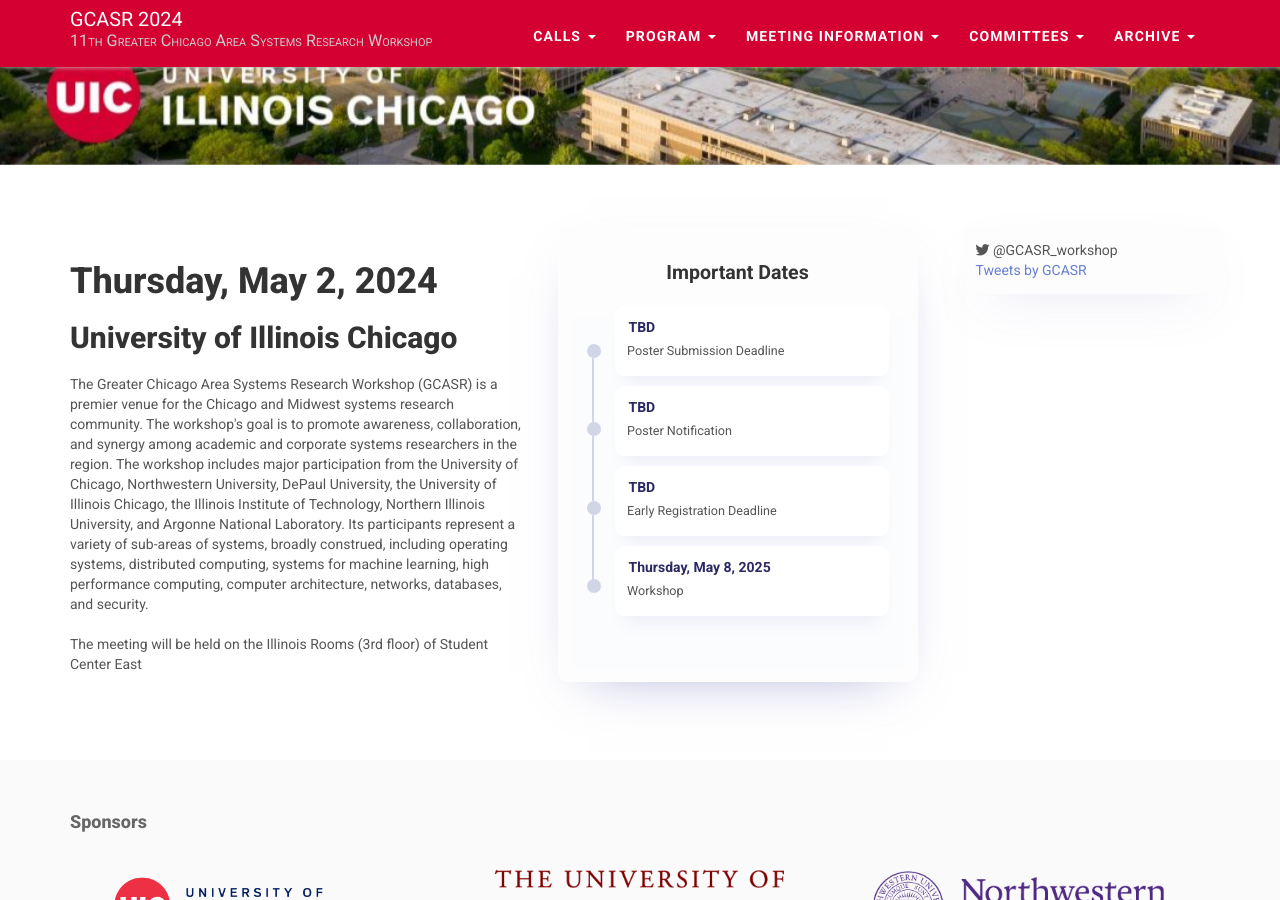
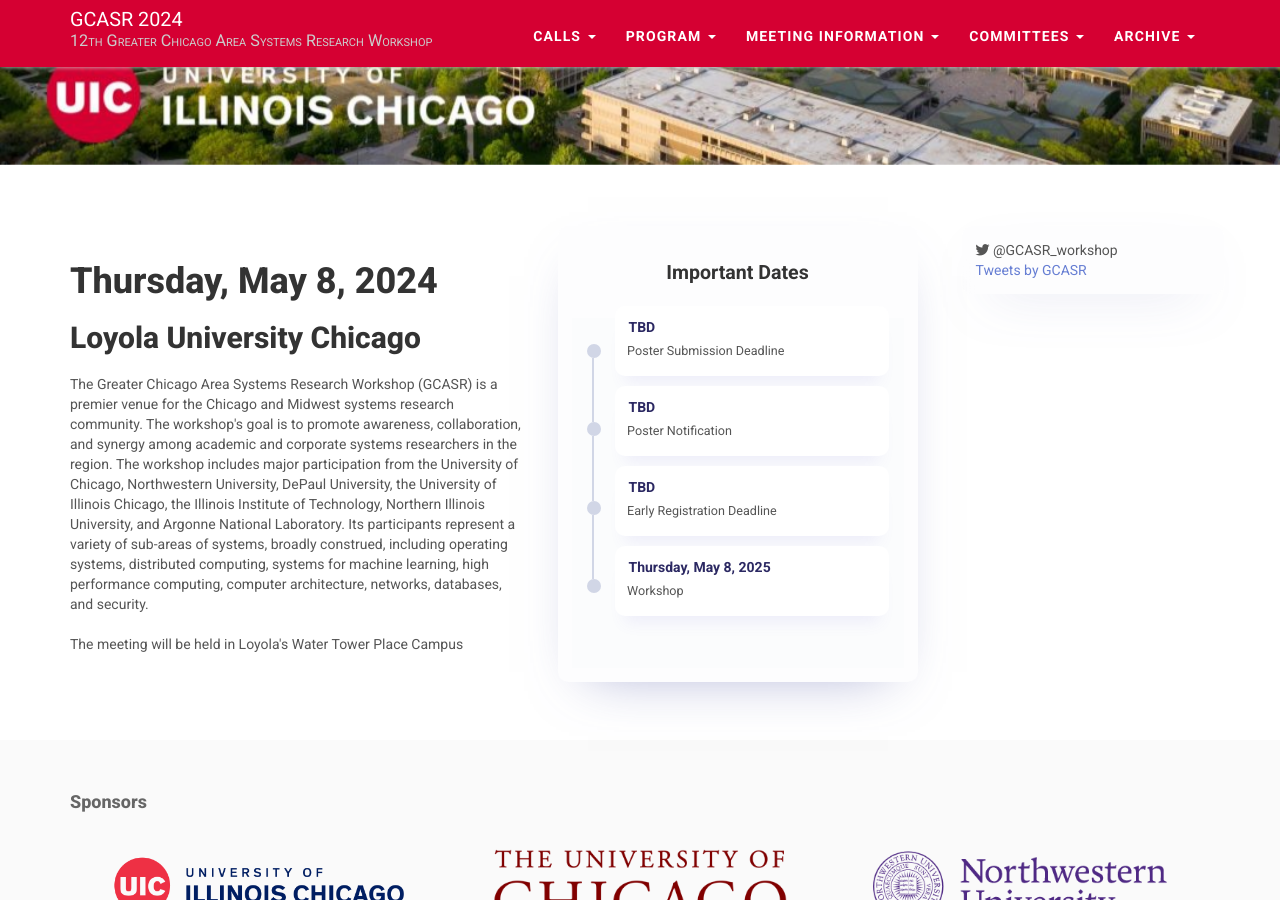
Before and after one commit to gcasr/2025, a Jekyll site: the page built from index.html, in a window 1280 px wide and 900 px high, scrolled down 601 px. Built offline with Jekyll 4.4.1, drawn with Linux system fonts in a browser that asks for light colours; nearby versions of some CDN libraries; library files that are not in the unit come from our copies; comment, search, counter and statistics services are not loaded.

Commit message:
Update main.yml

```diff
--- a/_data/main.yml
+++ b/_data/main.yml
@@ -1,12 +1,12 @@
-edition: 11th # conference edition
+edition: 12th # conference edition
 
 theme: International Conference
 
 # logo: escience-logo.png # conference logo (for menu in header bar / replaces theme)
 
-dates: Thursday, May 2, 2024 # conference dates
+dates: Thursday, May 8, 2024 # conference dates
 
-location: University of Illinois Chicago # conference location
+location: Loyola University Chicago # conference location
 
 description: >
   The Greater Chicago Area Systems Research Workshop (GCASR) is a premier venue for the Chicago and Midwest systems research community.
@@ -17,7 +17,7 @@
   computing, computer architecture, networks, databases, and security.
 
   <br /><br />
-  The meeting will be held on the Illinois Rooms (3rd floor) of Student Center East
+  The meeting will be held in Loyola's Water Tower Place Campus
   <br /><br />
 
 # visibility of contents in the website
@@ -26,18 +26,18 @@
     papers: false
     workshops: false
     tutorials: false
-    posters: true
+    posters: false
     speakers: false
   program:
-    keynotes: true
+    keynotes: false
     panel: false
-    posters: true
+    posters: false
     talks: false
-    timetable: true
+    timetable: false
     tutorials: false
     workshops: false
   meeting:
-    registration: true
+    registration: false
     venue: true
     virtual: false
     quickstart: false
```
